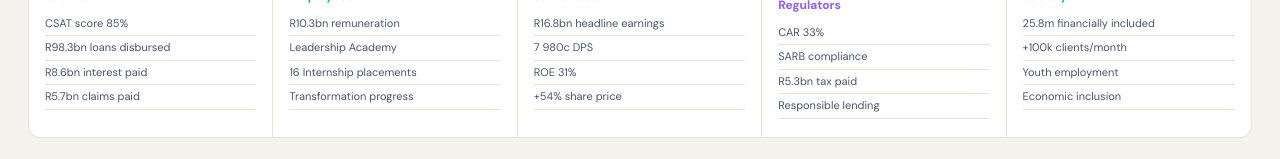
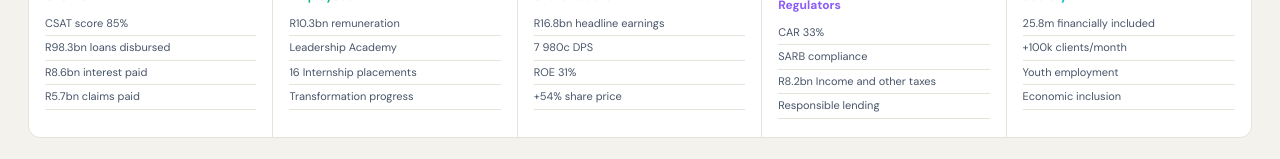
Before and after one commit to Nduvhok/capitec-dashboard, a React (Vite) app: page / in a window 1280 px wide. Both pictures are taken after a click on the button "Six Capitals". Shown: the part 775-934 px from the top of the page. Built offline with nearby package versions, Linux system fonts and the light colour scheme.

Commit message:
Fix total liabilities calculation

```diff
--- a/src/App.jsx
+++ b/src/App.jsx
@@ -750,7 +750,7 @@
             { who:"Clients",      icon:"👤", color:t.blue,   items:["CSAT score 85%","R98.3bn loans disbursed","R8.6bn interest paid","R5.7bn claims paid"] },
             { who:"Employees",    icon:"👩‍💼", color:t.green,  items:["R10.3bn remuneration","Leadership Academy","16 Internship placements","Transformation progress"] },
             { who:"Shareholders", icon:"📈", color:t.amber,  items:["R16.8bn headline earnings","7 980c DPS","ROE 31%","+54% share price"] },
-            { who:"Regulators",   icon:"🏛", color:t.c5,    items:["CAR 33%","SARB compliance","R5.3bn tax paid","Responsible lending"] },
+            { who:"Regulators",   icon:"🏛", color:t.c5,    items:["CAR 33%","SARB compliance","R8.2bn Income and other taxes","Responsible lending"] },
             { who:"Society",      icon:"🌍", color:"#06B6D4",items:["25.8m financially included","+100k clients/month","Youth employment","Economic inclusion"] },
           ].map((s,i)=>(
             <div key={i} style={{ padding:mob?"14px 14px":"18px 16px", borderRight:i<4?`1px solid ${t.border}`:"none", borderBottom:mob&&i>=2?`1px solid ${t.border}`:"none" }}>
```
